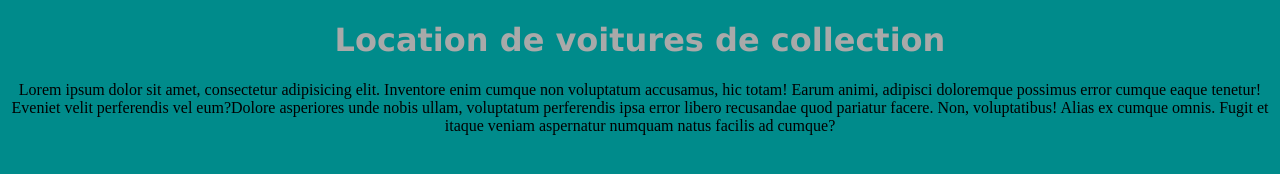
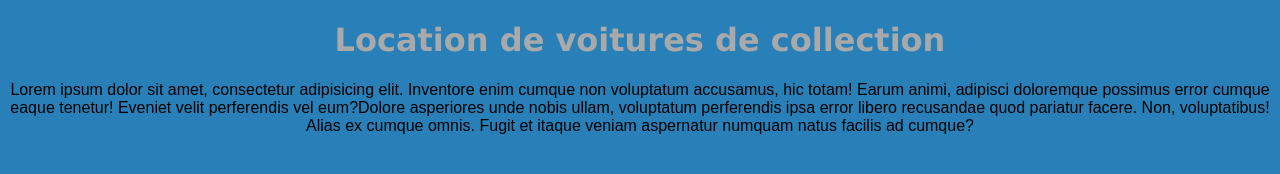
Before and after one commit to bleuplatine/testGit, a plain HTML site: page index.html in a window 1280 px wide. Drawn offline with Linux system fonts and the light colour scheme.

Commit message:
Modification police texte de contenu

```diff
--- a/index.html
+++ b/index.html
@@ -17,8 +17,9 @@
         }
 
         body {
-            background-color: darkcyan;
+            background-color: #2980b9;
             text-align: center;
+            font-family: sans-serif;
         }
     </style>
 </body>
```
